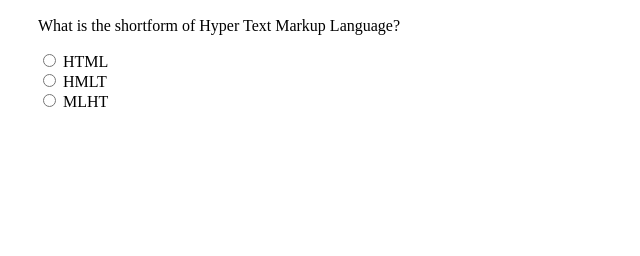
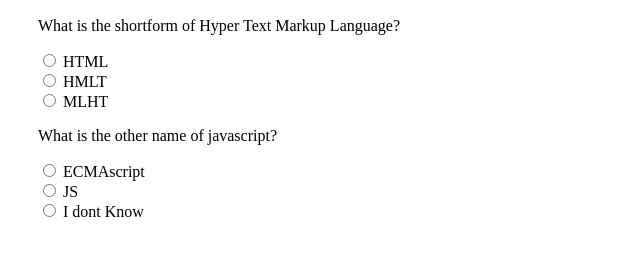
Before and after one commit to kennbeckloff/quiz-test, a plain HTML site: page index.html in a window 1280 px wide. Shown: the part 58-314 px from the top of the page, without its empty margins (0-640 px from the left). Drawn offline with Linux system fonts and the light colour scheme; a web font is replaced by a local one.

Commit message:
question two added to the home page

```diff
--- a/index.html
+++ b/index.html
@@ -44,6 +44,31 @@
 
             </div>
 <!-- question 2 -->
+ <div class="question">
+     <p>What is the other name of javascript?</p>
+       <div class="answer">
+                <label>
+                  <input type="radio" name="qn2" value="A">
+                  <span>ECMAscript</span>
+                </label>
+        </div>
+
+          <div class="answer">
+
+                <label>
+                  <input type="radio" name="qn2" value="B">
+                  <span>JS</span>
+                </label>
+          </div>
+
+         <div class="answer">
+                <label>
+                  <input type="radio" name="qn2" value="C">
+                  <span>I dont Know</span>
+                </label>
+          </div>
+  </div>
+            <!-- question 3 -->
 
 
           </form>
```
